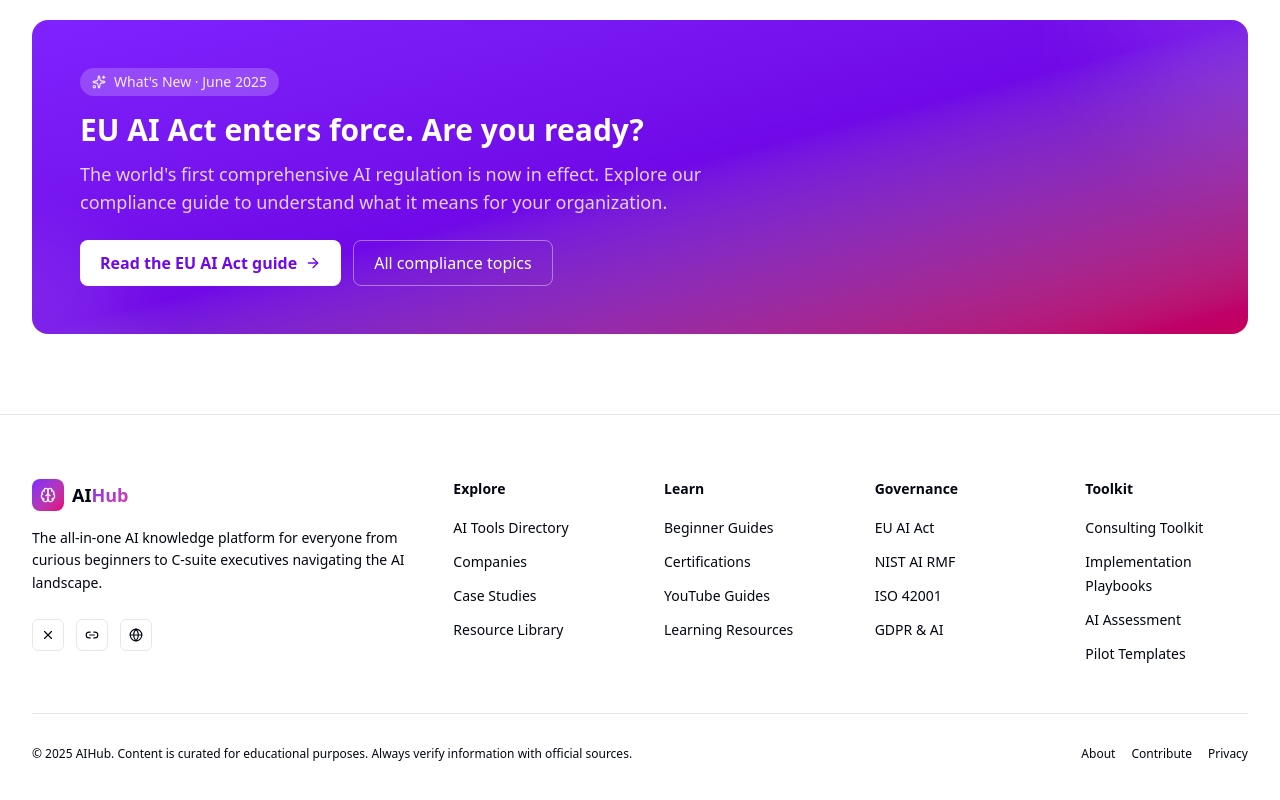
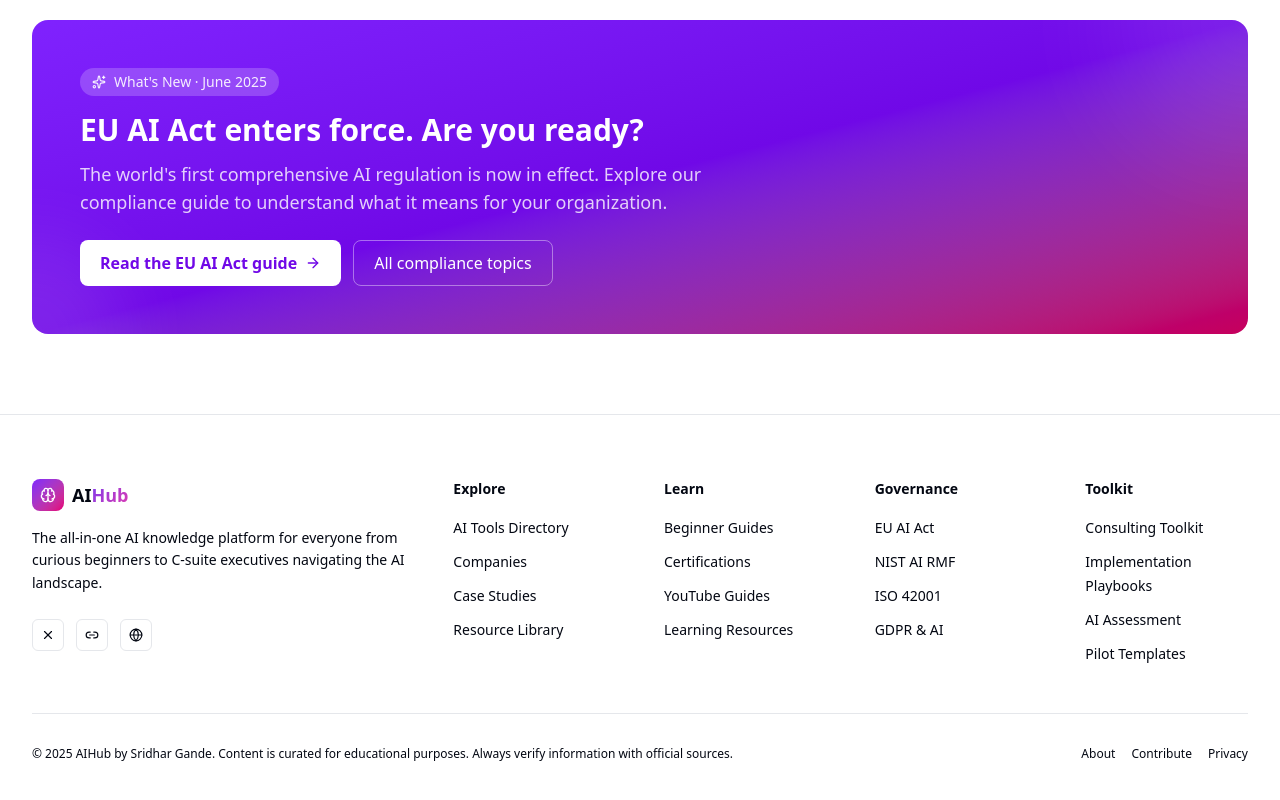
Before and after one commit to SridharSwiss/AI, a Next.js app in the folder ai-hub/: page / in a window 1280 px wide. Shown: the part 2423-3223 px from the top of the page. Built offline with nearby package versions, Linux system fonts and the light colour scheme.

Commit message:
Update footer.tsx

```diff
--- a/ai-hub/src/components/layout/footer.tsx
+++ b/ai-hub/src/components/layout/footer.tsx
@@ -95,7 +95,7 @@
 
         <div className="mt-12 pt-8 border-t border-border/50 flex flex-col sm:flex-row items-center justify-between gap-4">
           <p className="text-xs text-muted-foreground">
-            © 2025 AIHub. Content is curated for educational purposes. Always verify information with official sources.
+            © 2025 AIHub by Sridhar Gande. Content is curated for educational purposes. Always verify information with official sources.
           </p>
           <div className="flex items-center gap-4">
             <Link href="/about" className="text-xs text-muted-foreground hover:text-foreground transition-colors">
```
